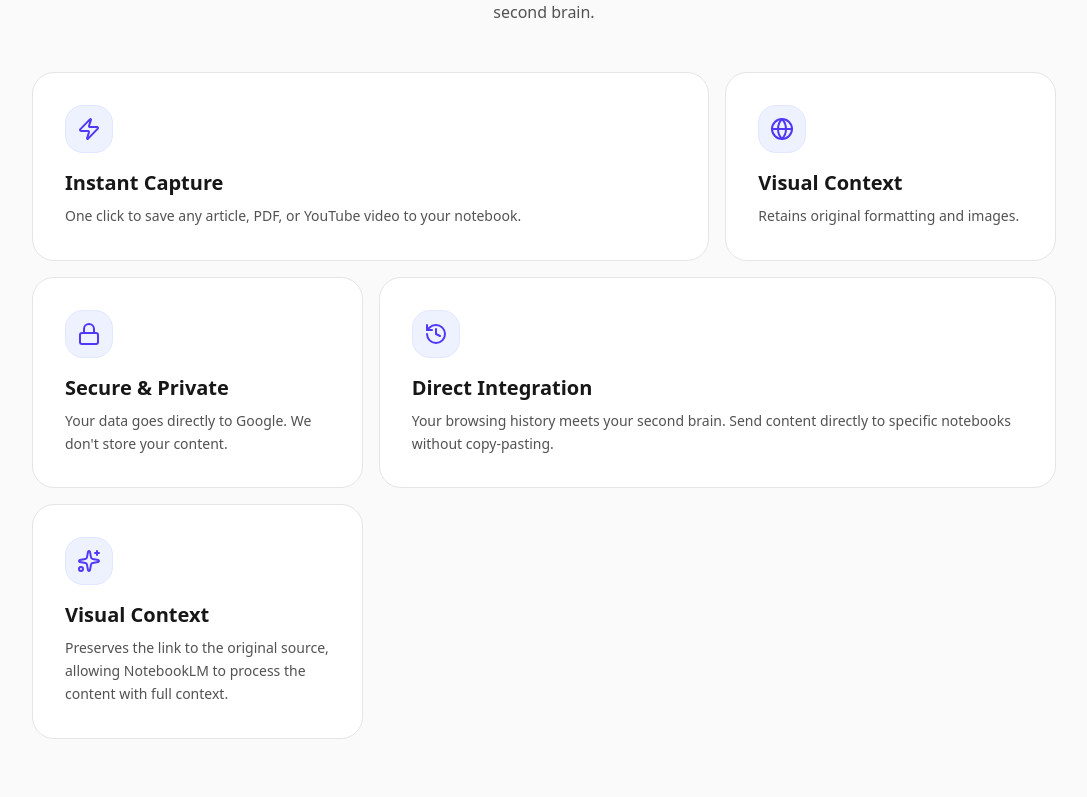
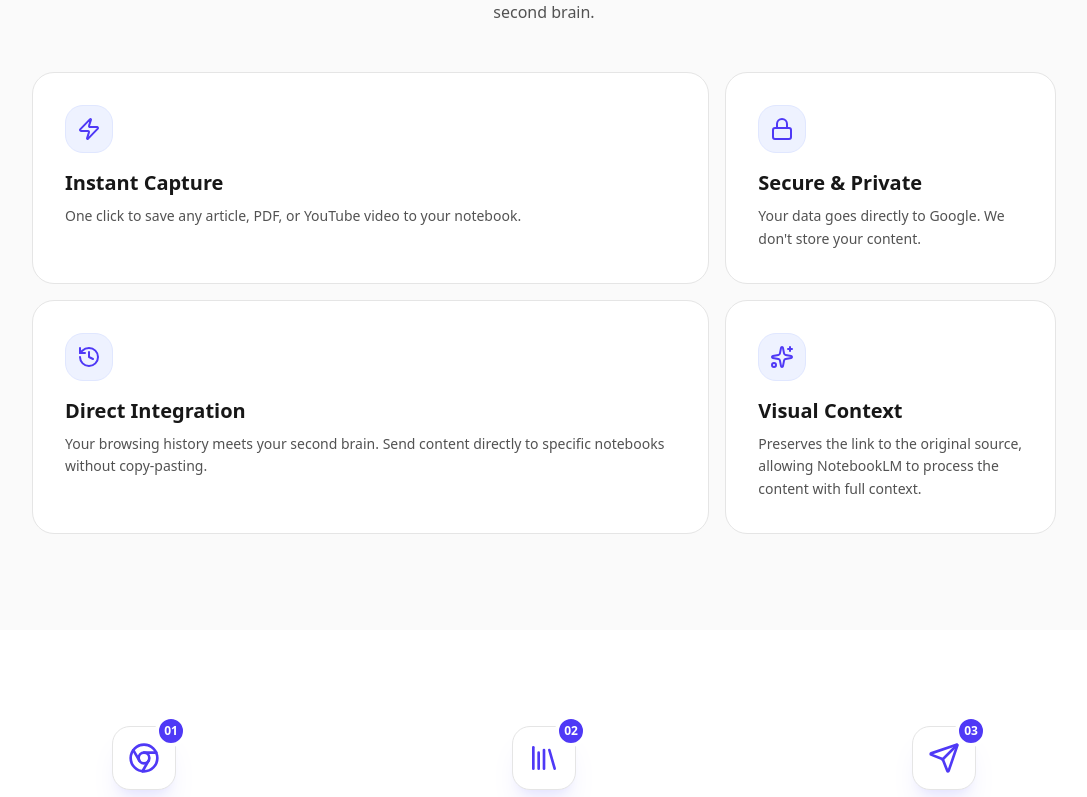
Before and after one commit to alexlevy0/send-to-notebooklm, a Next.js app: page / in a window 1280 px wide. Shown: the part 1032-1829 px from the top of the page, without its empty margins (96-1183 px from the left). Built offline with nearby package versions, Linux system fonts and the light colour scheme.

Commit message:
fix: remove duplicate feature in features.tsx causing key error

```diff
--- a/components/landing/features.tsx
+++ b/components/landing/features.tsx
@@ -13,13 +13,7 @@ const features = [
     icon: Zap,
     className: "md:col-span-2",
   },
-  {
-    id: "visual-context",
-    title: "Visual Context",
-    description: "Retains original formatting and images.",
-    icon: Globe,
-    className: "md:col-span-1",
-  },
+
   {
     id: "secure-private",
     title: "Secure & Private",
```
